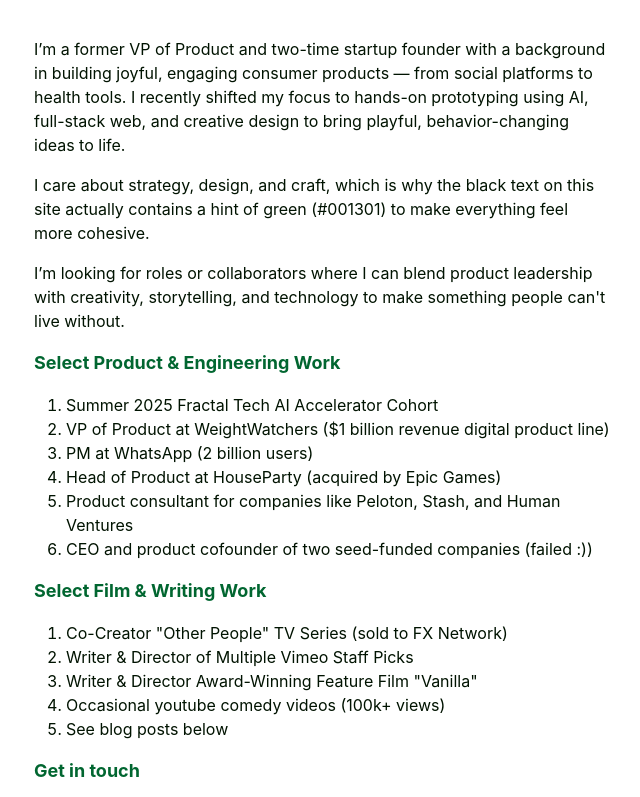
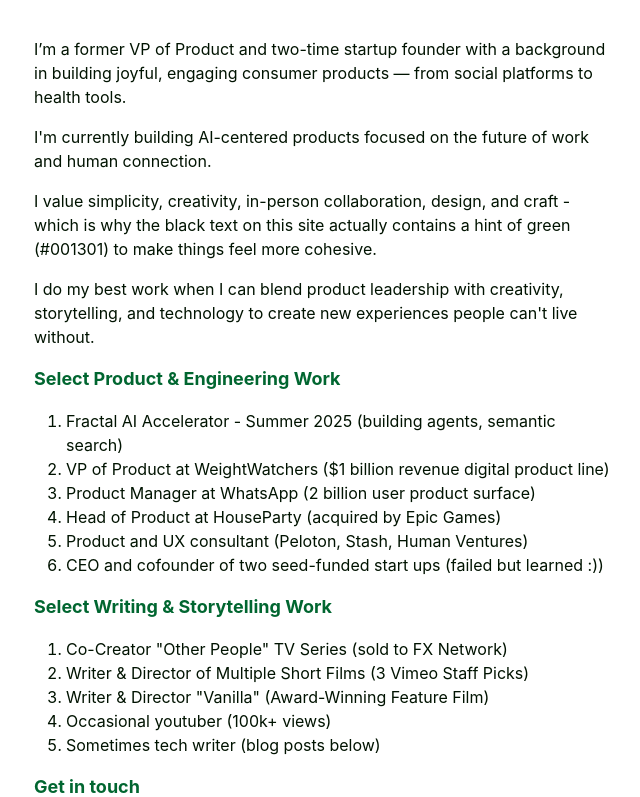
Before and after one commit to williamldennis/portfolio, a Next.js app: page / in a window 1280 px wide. Shown: the part 403-1200 px from the top of the page, without its empty margins (318-958 px from the left). Built offline with nearby package versions, Linux system fonts and the light colour scheme.

Commit message:
updated home page copy

```diff
--- a/app/page.tsx
+++ b/app/page.tsx
@@ -21,36 +21,39 @@
       </h1>
 
       <p className="mb-4">
-        {`I’m a former VP of Product and two-time startup founder with a background in building joyful, engaging consumer products — from social platforms to health tools. I recently shifted my focus to hands-on prototyping using AI, full-stack web, and creative design to bring playful, behavior-changing ideas to life.`}
+        {`I’m a former VP of Product and two-time startup founder with a background in building joyful, engaging consumer products — from social platforms to health tools.`}
+      </p>
+           <p className="mb-4">
+        {`I'm currently building AI-centered products focused on the future of work and human connection.`}
       </p>
       <p className="mb-4">
-        {`I care about strategy, design, and craft, which is why the black text on this site actually contains a hint of green (#001301) to make everything feel more cohesive.`}
+        {`I value simplicity, creativity, in-person collaboration, design, and craft - which is why the black text on this site actually contains a hint of green (#001301) to make things feel more cohesive.`}
       </p>
       <p className="mb-4">
-        {`I’m looking for roles or collaborators where I can blend product leadership with creativity, storytelling, and technology to make something people can't live without.`}
+        {`I do my best work when I can blend product leadership with creativity, storytelling, and technology to create new experiences people can't live without.`}
       </p>
 
       <h2 className={h2Style}>
         {`Select Product & Engineering Work`}
       </h2>
       <ol className='list-decimal ml-8'>
-        <li>Summer 2025 Fractal Tech AI Accelerator Cohort</li>
+        <li>Fractal AI Accelerator - Summer 2025 (building agents, semantic search)</li>
         <li>VP of Product at WeightWatchers ($1 billion revenue digital product line)</li>
-        <li>PM at WhatsApp (2 billion users)</li>
+        <li>Product Manager at WhatsApp (2 billion user product surface)</li>
         <li>Head of Product at HouseParty (acquired by Epic Games)</li>
-        <li>Product consultant for companies like Peloton, Stash, and Human Ventures</li>
-        <li>CEO and product cofounder of two seed-funded companies (failed :))</li>
+        <li>Product and UX consultant (Peloton, Stash, Human Ventures)</li>
+        <li>CEO and cofounder of two seed-funded start ups (failed but learned :))</li>
       </ol>
 
       <h2 className={h2Style}>
-        {`Select Film & Writing Work`}
+        {`Select Writing & Storytelling Work`}
       </h2>
       <ol className='list-decimal ml-8'>
         <li>Co-Creator "Other People" TV Series (sold to FX Network)</li>
-        <li>Writer & Director of Multiple Vimeo Staff Picks</li>
-        <li>Writer & Director Award-Winning Feature Film "Vanilla"</li>
-        <li>Occasional youtube comedy videos (100k+ views)</li>
-        <li>See blog posts below</li>
+        <li>Writer & Director of Multiple Short Films (3 Vimeo Staff Picks)</li>
+        <li>Writer & Director "Vanilla" (Award-Winning Feature Film)</li>
+        <li>Occasional youtuber (100k+ views)</li>
+        <li>Sometimes tech writer (blog posts below)</li>
       </ol>
       <h2 className={h2Style}>
         {`Get in touch`}
```
